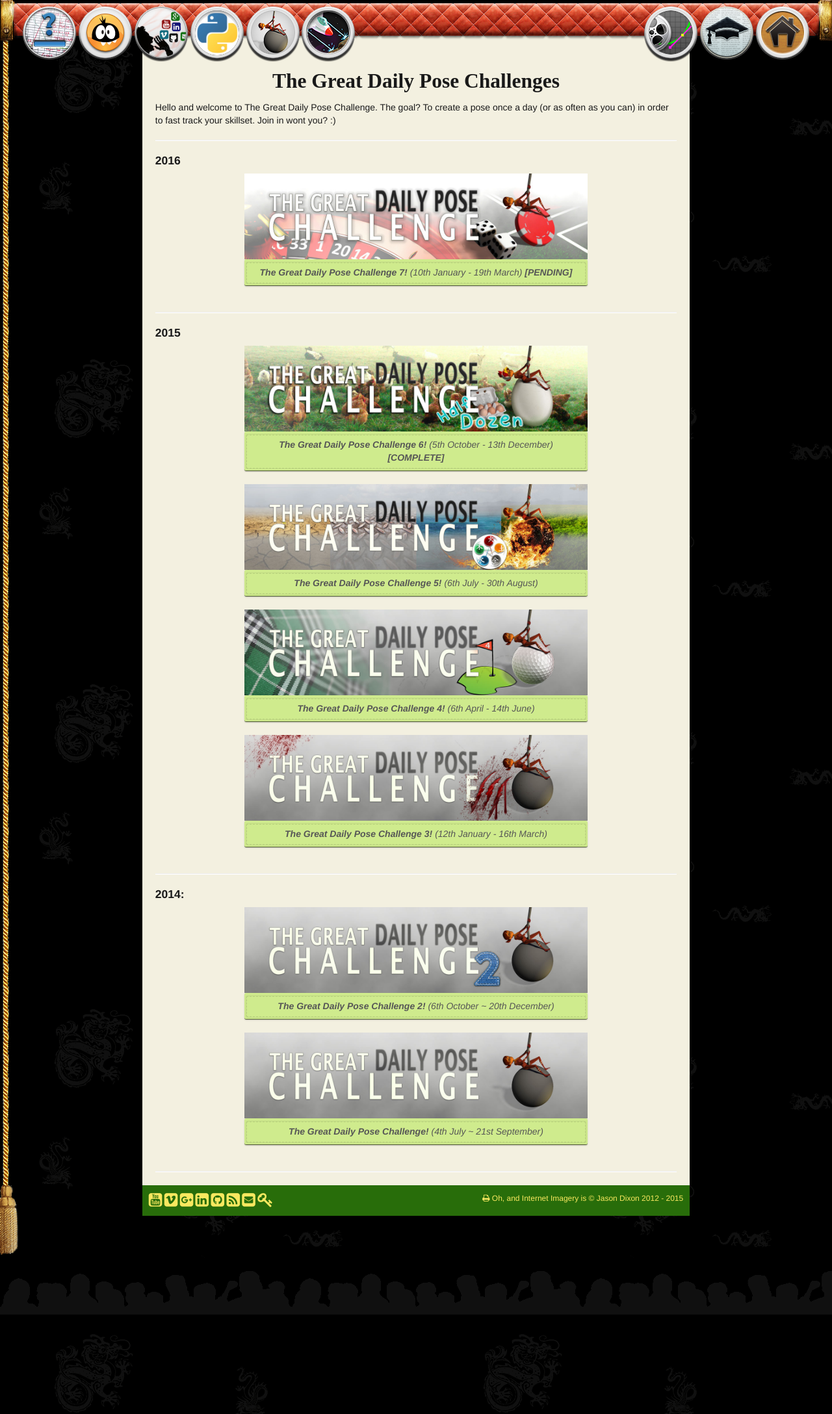
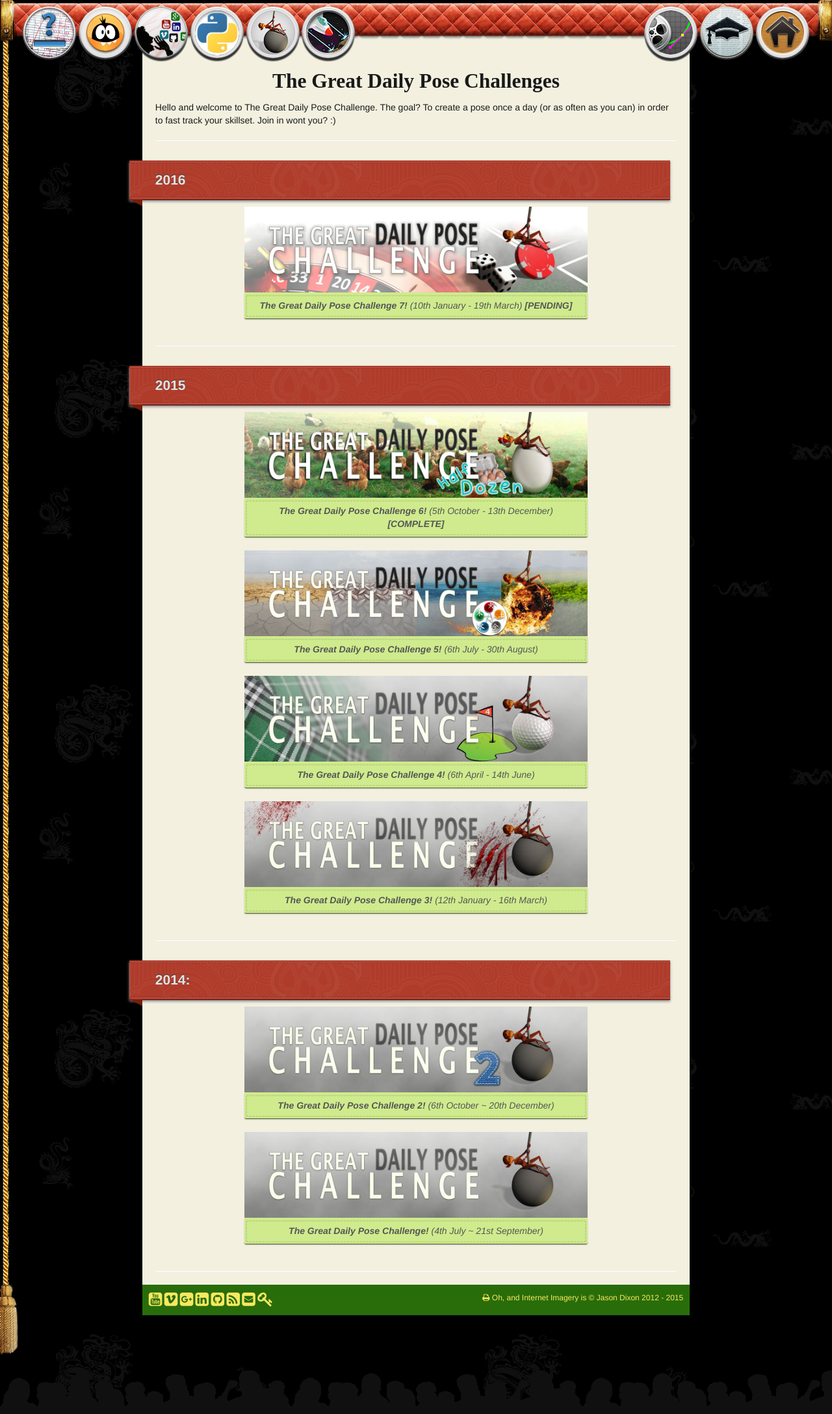
Before and after one commit to internetimagery/internetimagery.github.io, a Jekyll site: the page built from challenges/index.md, in a window 1280 px wide. Shown: the whole page at 65% size. Built offline with Jekyll 4.4.1, drawn with Linux system fonts in a browser that asks for light colours; nearby versions of some CDN libraries; some web fonts are replaced.

Commit message:
bigger titles

```diff
--- a/challenges/index.md
+++ b/challenges/index.md
@@ -10,13 +10,13 @@ Hello and welcome to The Great Daily Pose Challenge. The goal? To create a pose
 
 ----
 
-####2016
+###2016
 
 {% include image.html caption="<strong>The Great Daily Pose Challenge 7!</strong> (10th January - 19th March) <strong>[PENDING]</strong>" img="/challenges/dailypose7.jpg" link="https://plus.google.com/events/cpg7kvkp7colbgdlna19vgk5ls0" %}
 
 ----
 
-####2015
+###2015
 {% include image.html caption="<strong>The Great Daily Pose Challenge 6!</strong> (5th October - 13th December) <strong>[COMPLETE]</strong>" img="/challenges/dailypose6.jpg" link="https://plus.google.com/events/csrpg3reo12pieloripn5d60a9k" %}
 
 {% include image.html caption="<strong>The Great Daily Pose Challenge 5!</strong> (6th July - 30th August)" img="/challenges/dailypose5.jpg" link="https://plus.google.com/events/cr15seuico4fbi364i3a38sgovk" %}
@@ -27,7 +27,7 @@ Hello and welcome to The Great Daily Pose Challenge. The goal? To create a pose
 
 ----
 
-####2014:
+###2014:
 
 {% include image.html caption="<strong>The Great Daily Pose Challenge 2!</strong> (6th October ~ 20th December)" img="/challenges/dailypose2.jpg" link="https://plus.google.com/events/ckpsg9156u36ohdrrbp52lmc228" %}
 
```
